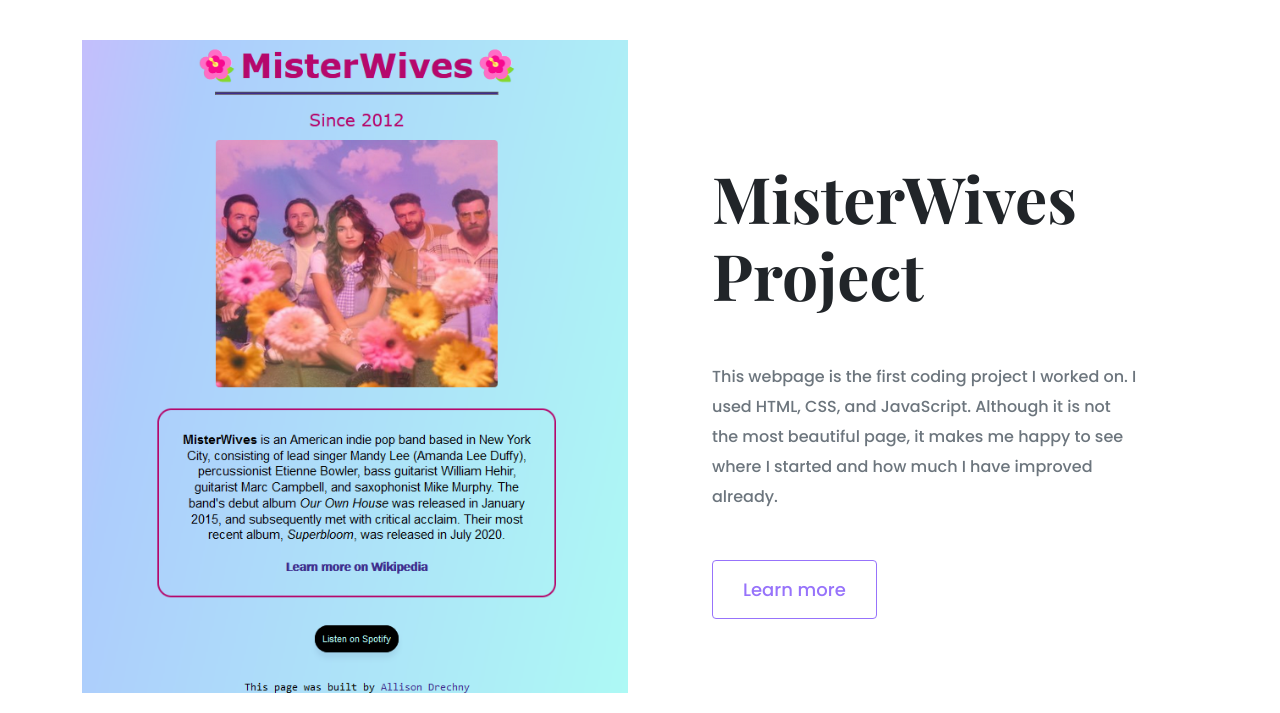
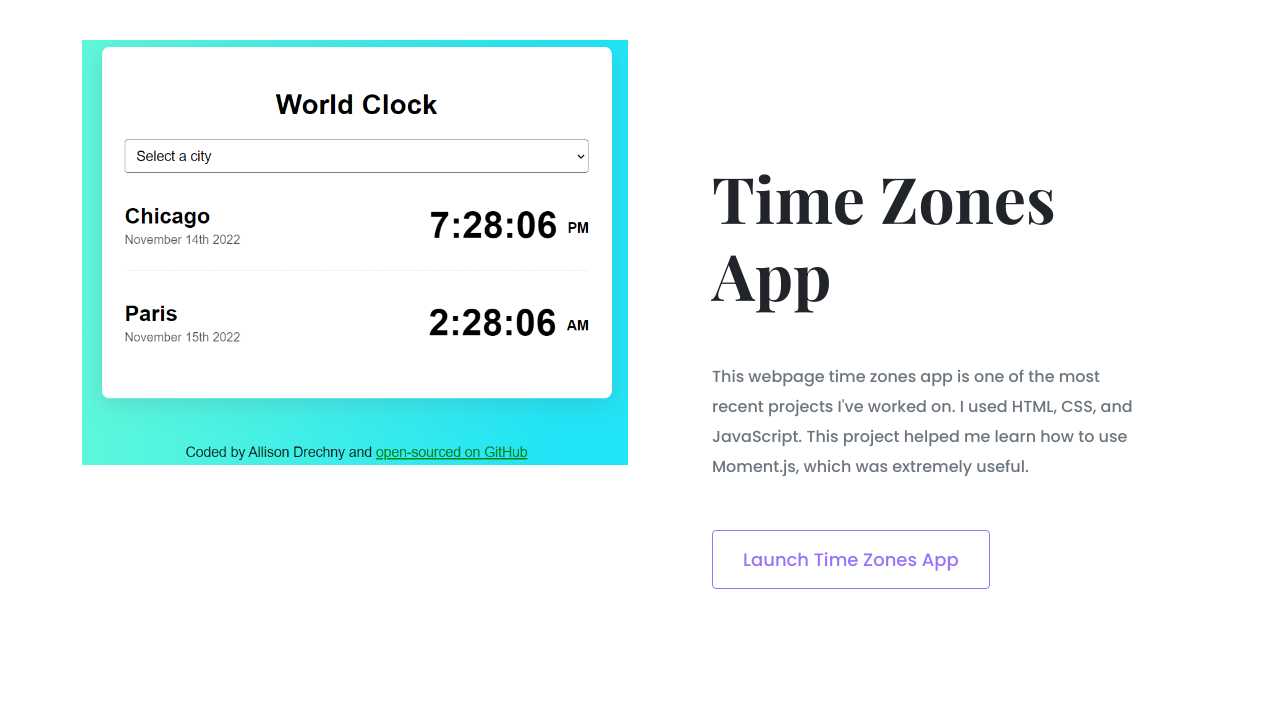
Before and after one commit to adrechny/personal-portfolio, a plain HTML site: page index.html in a window 1280 px wide. Shown: the part 627-1340 px from the top of the page. Drawn offline with nearby package versions, Linux system fonts and the light colour scheme.

Commit message:
Added time zones app to homepage and work page

```diff
--- a/index.html
+++ b/index.html
@@ -92,21 +92,25 @@
       <div class="row mb-5">
         <div class="col d-none d-lg-block">
           <img
-            src="images/misterwives.png"
-            alt="Screenshot of a basic webpage about the band MisterWives"
+            src="images/timezones.png"
+            alt="Time zones project preview"
             class="img-fluid"
           />
         </div>
         <div class="col">
           <div class="project-description">
-            <h2 class="mb-5">MisterWives Project</h2>
+            <h2 class="mb-5">Time Zones App</h2>
             <p class="mb-5 text-muted">
-              This webpage is the first coding project I worked on. I used HTML,
-              CSS, and JavaScript. Although it is not the most beautiful page,
-              it makes me happy to see where I started and how much I have
-              improved already.
+              This webpage time zones app is one of the most recent projects
+              I've worked on. I used HTML, CSS, and JavaScript. This project
+              helped me learn how to use Moment.js, which was extremely useful.
             </p>
-            <a href="/work.html" class="btn btn-branding-outline">Learn more</a>
+            <a
+              href="https://snazzy-cajeta-67e7e1.netlify.app/"
+              class="btn btn-branding-outline"
+              target="_blank"
+              >Launch Time Zones App</a
+            >
           </div>
         </div>
       </div>
```
Also changed, not shown: work.html (+11 -0 lines), images/timezones.png (added).
